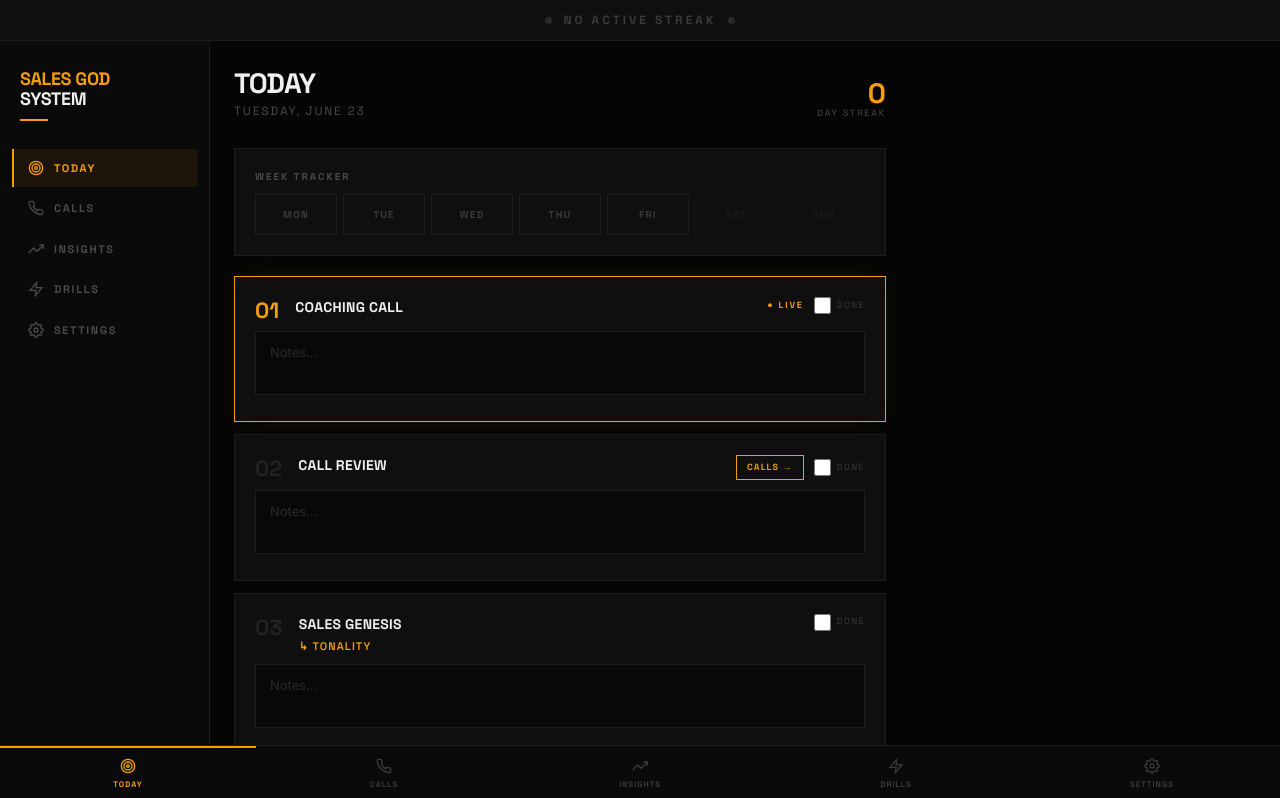
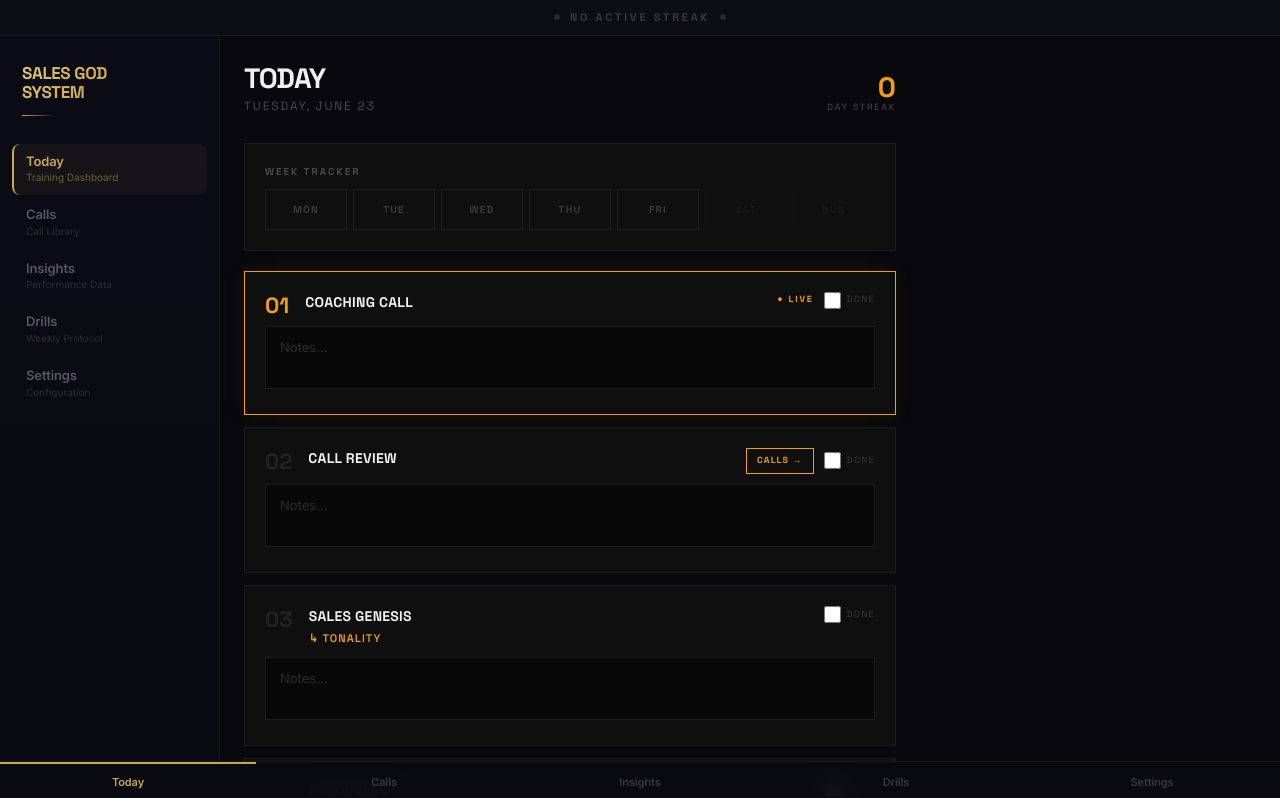
Before and after one commit to markodeksnis-coder/leyvix-tools, a React (Vite) app: page / in a window 1280 px wide. Shown: the top 798 px of the page. Built offline with nearby package versions, Linux system fonts and the light colour scheme.

Commit message:
luxury redesign: Marko OS layout patterns + champagne gold on deep black

```diff
--- a/src/App.jsx
+++ b/src/App.jsx
@@ -7,28 +7,14 @@ import Settings from './pages/Settings.jsx';
 import { loadSettings, loadStreak } from './utils/storage.js';
 
 const NAV = [
-  { id: 'today',    label: 'TODAY',    icon: <TargetIcon /> },
-  { id: 'calls',    label: 'CALLS',    icon: <PhoneIcon /> },
-  { id: 'insights', label: 'INSIGHTS', icon: <TrendIcon /> },
-  { id: 'drills',   label: 'DRILLS',   icon: <BoltIcon /> },
-  { id: 'settings', label: 'SETTINGS', icon: <GearIcon /> },
+  { id:'today',    label:'Today',    sub:'Training Dashboard' },
+  { id:'calls',    label:'Calls',    sub:'Call Library' },
+  { id:'insights', label:'Insights', sub:'Performance Data' },
+  { id:'drills',   label:'Drills',   sub:'Weekly Protocol' },
+  { id:'settings', label:'Settings', sub:'Configuration' },
 ];
 
-function TargetIcon() {
-  return <svg width="16" height="16" viewBox="0 0 24 24" fill="none" stroke="currentColor" strokeWidth="2"><circle cx="12" cy="12" r="10"/><circle cx="12" cy="12" r="6"/><circle cx="12" cy="12" r="2"/></svg>;
-}
-function PhoneIcon() {
-  return <svg width="16" height="16" viewBox="0 0 24 24" fill="none" stroke="currentColor" strokeWidth="2"><path d="M22 16.92v3a2 2 0 0 1-2.18 2 19.79 19.79 0 0 1-8.63-3.07A19.5 19.5 0 0 1 4.69 13a19.79 19.79 0 0 1-3.07-8.67A2 2 0 0 1 3.56 2h3a2 2 0 0 1 2 1.72c.127.96.361 1.903.7 2.81a2 2 0 0 1-.45 2.11L8.09 9.91a16 16 0 0 0 6 6l1.27-1.27a2 2 0 0 1 2.11-.45c.907.339 1.85.573 2.81.7A2 2 0 0 1 22 16.92z"/></svg>;
-}
-function TrendIcon() {
-  return <svg width="16" height="16" viewBox="0 0 24 24" fill="none" stroke="currentColor" strokeWidth="2"><polyline points="23 6 13.5 15.5 8.5 10.5 1 18"/><polyline points="17 6 23 6 23 12"/></svg>;
-}
-function BoltIcon() {
-  return <svg width="16" height="16" viewBox="0 0 24 24" fill="none" stroke="currentColor" strokeWidth="2"><polygon points="13 2 3 14 12 14 11 22 21 10 12 10 13 2"/></svg>;
-}
-function GearIcon() {
-  return <svg width="16" height="16" viewBox="0 0 24 24" fill="none" stroke="currentColor" strokeWidth="2"><circle cx="12" cy="12" r="3"/><path d="M19.4 15a1.65 1.65 0 0 0 .33 1.82l.06.06a2 2 0 0 1-2.83 2.83l-.06-.06a1.65 1.65 0 0 0-1.82-.33 1.65 1.65 0 0 0-1 1.51V21a2 2 0 0 1-4 0v-.09A1.65 1.65 0 0 0 9 19.4a1.65 1.65 0 0 0-1.82.33l-.06.06a2 2 0 0 1-2.83-2.83l.06-.06A1.65 1.65 0 0 0 4.68 15a1.65 1.65 0 0 0-1.51-1H3a2 2 0 0 1 0-4h.09A1.65 1.65 0 0 0 4.6 9a1.65 1.65 0 0 0-.33-1.82l-.06-.06a2 2 0 0 1 2.83-2.83l.06.06A1.65 1.65 0 0 0 9 4.68a1.65 1.65 0 0 0 1-1.51V3a2 2 0 0 1 4 0v.09a1.65 1.65 0 0 0 1 1.51 1.65 1.65 0 0 0 1.82-.33l.06-.06a2 2 0 0 1 2.83 2.83l-.06.06A1.65 1.65 0 0 0 19.4 9a1.65 1.65 0 0 0 1.51 1H21a2 2 0 0 1 0 4h-.09a1.65 1.65 0 0 0-1.51 1z"/></svg>;
-}
+const gold = '#c9a84c';
 
 export default function App() {
   const [page, setPage] = useState('today');
@@ -38,7 +24,7 @@ export default function App() {
   useEffect(() => { setStreak(loadStreak()); }, []);
 
   const renderPage = () => {
-    switch (page) {
+    switch(page) {
       case 'today':    return <Today settings={settings} streak={streak} onStreakUpdate={setStreak} onNavigate={setPage} />;
       case 'calls':    return <Calls settings={settings} />;
       case 'insights': return <Insights />;
@@ -49,103 +35,103 @@ export default function App() {
   };
 
   return (
-    <div style={{ background: '#050505', minHeight: '100vh', display: 'flex', flexDirection: 'column' }}>
+    <div style={{ background:'#08080d', minHeight:'100vh', display:'flex', flexDirection:'column' }}>
 
-      {/* Streak bar */}
+      {/* Streak ribbon */}
       <div
         className={streak > 0 ? 'streak-active' : ''}
         style={{
-          background: streak > 0 ? 'rgba(245,158,11,0.07)' : '#0f0f0f',
-          borderBottom: '1px solid #1c1c1c',
-          padding: '11px 20px',
-          display: 'flex',
-          alignItems: 'center',
-          justifyContent: 'center',
-          gap: 12,
-          position: 'sticky',
-          top: 0,
-          zIndex: 100,
+          background: streak > 0 ? 'rgba(201,168,76,0.05)' : '#0d0d14',
+          borderBottom: `1px solid ${streak > 0 ? 'rgba(201,168,76,0.2)' : '#1a1a26'}`,
+          padding: '9px 24px',
+          display: 'flex', alignItems: 'center', justifyContent: 'center', gap: 10,
+          position: 'sticky', top: 0, zIndex: 100,
+          backdropFilter: 'blur(10px)',
         }}
       >
-        <span
-          className={streak > 0 ? 'dot-blink' : ''}
-          style={{ width: 7, height: 7, borderRadius: '50%', background: streak > 0 ? '#f59e0b' : '#2a2a2a', display: 'inline-block' }}
-        />
-        <span style={{ fontFamily: 'Space Grotesk', fontWeight: 800, fontSize: 12, letterSpacing: '0.25em', color: streak > 0 ? '#f59e0b' : '#3a3a3a' }}>
+        <span className={streak > 0 ? 'blink' : ''}
+          style={{ width:6, height:6, borderRadius:'50%', background: streak>0 ? gold : '#2a2825', display:'inline-block' }}/>
+        <span style={{ fontFamily:'Space Grotesk', fontWeight:700, fontSize:11, letterSpacing:'0.25em',
+          color: streak>0 ? gold : '#3a3835',
+          background: streak>0 ? `linear-gradient(90deg, #c9a84c, #e2c675, #c9a84c)` : 'none',
+          WebkitBackgroundClip: streak>0 ? 'text' : 'none',
+          WebkitTextFillColor: streak>0 ? 'transparent' : '#3a3835',
+        }}>
           {streak > 0 ? `${streak} DAY STREAK` : 'NO ACTIVE STREAK'}
         </span>
-        <span
-          className={streak > 0 ? 'dot-blink' : ''}
-          style={{ width: 7, height: 7, borderRadius: '50%', background: streak > 0 ? '#f59e0b' : '#2a2a2a', display: 'inline-block', animationDelay: '0.7s' }}
-        />
+        <span className={streak > 0 ? 'blink' : ''} style={{ animationDelay:'0.8s',
+          width:6, height:6, borderRadius:'50%', background: streak>0 ? gold : '#2a2825', display:'inline-block' }}/>
       </div>
 
-      <div style={{ display: 'flex', flex: 1, overflow: 'hidden' }}>
+      <div style={{ display:'flex', flex:1, overflow:'hidden' }}>
 
         {/* Sidebar — desktop */}
-        <nav className="hidden md:flex" style={{ width: 210, background: '#0a0a0a', borderRight: '1px solid #1c1c1c', flexDirection: 'column', flexShrink: 0 }}>
-          <div style={{ padding: '28px 20px 20px' }}>
-            <div style={{ fontFamily: 'Space Grotesk', fontWeight: 900, fontSize: 18, color: '#f59e0b', letterSpacing: '-0.02em', lineHeight: 1.1 }}>SALES GOD</div>
-            <div style={{ fontFamily: 'Space Grotesk', fontWeight: 900, fontSize: 18, color: '#f0f0f0', letterSpacing: '-0.02em', lineHeight: 1.1 }}>SYSTEM</div>
-            <div style={{ width: 28, height: 2, background: '#f59e0b', marginTop: 10 }} />
+        <nav className="hidden md:flex" style={{
+          width: 220, flexShrink: 0, flexDirection:'column',
+          background: 'linear-gradient(180deg, #0b0b15 0%, #09090f 100%)',
+          borderRight: '1px solid #15151f',
+        }}>
+          {/* Brand */}
+          <div style={{ padding:'28px 22px 24px' }}>
+            <div style={{
+              fontFamily:'Space Grotesk', fontWeight:900, fontSize:17, lineHeight:1.15,
+              background: 'linear-gradient(135deg, #e2c675 0%, #c9a84c 50%, #a8893a 100%)',
+              WebkitBackgroundClip:'text', WebkitTextFillColor:'transparent',
+              letterSpacing:'-0.02em',
+            }}>SALES GOD<br />SYSTEM</div>
+            <div style={{ width:32, height:1, background:'linear-gradient(90deg,#c9a84c,transparent)', marginTop:12 }}/>
           </div>
-          <div style={{ flex: 1, padding: '8px 12px', display: 'flex', flexDirection: 'column', gap: 2 }}>
+
+          {/* Nav */}
+          <div style={{ flex:1, padding:'4px 12px', display:'flex', flexDirection:'column', gap:2 }}>
             {NAV.map(item => {
               const active = page === item.id;
               return (
-                <button
-                  key={item.id}
-                  onClick={() => setPage(item.id)}
+                <button key={item.id} onClick={() => setPage(item.id)}
                   style={{
-                    display: 'flex', alignItems: 'center', gap: 10,
-                    padding: '11px 14px',
-                    fontFamily: 'Space Grotesk', fontWeight: 700, fontSize: 11, letterSpacing: '0.15em',
-                    border: 'none',
-                    background: active ? 'rgba(245,158,11,0.08)' : 'transparent',
-                    color: active ? '#f59e0b' : '#4a4a4a',
-                    cursor: 'pointer', textAlign: 'left', transition: 'all 0.15s',
-                    borderLeft: `2px solid ${active ? '#f59e0b' : 'transparent'}`,
+                    display:'flex', flexDirection:'column', alignItems:'flex-start',
+                    padding: '10px 12px', border:'none', borderRadius:8,
+                    background: active ? 'rgba(201,168,76,0.06)' : 'transparent',
+                    borderLeft: `2px solid ${active ? gold : 'transparent'}`,
+                    cursor:'pointer', textAlign:'left', transition:'all 0.15s',
                   }}
                 >
-                  {item.icon}
-                  {item.label}
+                  <span style={{ fontSize:13, fontWeight:700, color: active ? gold : '#5a5660', letterSpacing:'-0.01em', lineHeight:1.2 }}>{item.label}</span>
+                  <span style={{ fontSize:10, color: active ? 'rgba(201,168,76,0.5)' : '#2e2c30', marginTop:1 }}>{item.sub}</span>
                 </button>
               );
             })}
           </div>
-          <div style={{ padding: '16px 20px', borderTop: '1px solid #1c1c1c' }}>
-            <div style={{ fontFamily: 'Space Grotesk', fontSize: 9, color: '#2a2a2a', letterSpacing: '0.2em' }}>BUILT FOR MARKO</div>
+
+          {/* Footer */}
+          <div style={{ padding:'16px 22px', borderTop:'1px solid #13131e' }}>
+            <div style={{ fontSize:9, fontWeight:700, color:'#2a2828', letterSpacing:'0.2em', textTransform:'uppercase' }}>Built for Marko</div>
           </div>
         </nav>
 
-        {/* Main content */}
-        <main style={{ flex: 1, overflowY: 'auto', paddingBottom: 72 }}>
+        {/* Main */}
+        <main style={{ flex:1, overflowY:'auto', paddingBottom:72 }}>
           {renderPage()}
         </main>
       </div>
 
-      {/* Bottom tabs — mobile */}
+      {/* Mobile bottom nav */}
       <nav className="md:hidden" style={{
-        position: 'fixed', bottom: 0, left: 0, right: 0,
-        background: '#0a0a0a', borderTop: '1px solid #1c1c1c',
-        display: 'flex', zIndex: 50,
+        position:'fixed', bottom:0, left:0, right:0,
+        background:'rgba(10,10,18,0.95)', backdropFilter:'blur(12px)',
+        borderTop:'1px solid #1a1a26', display:'flex', zIndex:50,
       }}>
         {NAV.map(item => (
-          <button
-            key={item.id}
-            onClick={() => setPage(item.id)}
+          <button key={item.id} onClick={() => setPage(item.id)}
             style={{
-              flex: 1, display: 'flex', flexDirection: 'column',
-              alignItems: 'center', justifyContent: 'center',
-              padding: '10px 4px', gap: 4,
-              border: 'none', background: 'transparent',
-              color: page === item.id ? '#f59e0b' : '#3a3a3a',
-              cursor: 'pointer', transition: 'color 0.15s',
-              borderTop: page === item.id ? '2px solid #f59e0b' : '2px solid transparent',
+              flex:1, display:'flex', flexDirection:'column', alignItems:'center',
+              padding:'10px 4px', gap:3, border:'none', background:'transparent',
+              color: page===item.id ? gold : '#3a3835',
+              borderTop: `2px solid ${page===item.id ? gold : 'transparent'}`,
+              transition:'all 0.15s', cursor:'pointer',
             }}
           >
-            {item.icon}
-            <span style={{ fontFamily: 'Space Grotesk', fontWeight: 700, fontSize: 8, letterSpacing: '0.12em' }}>{item.label}</span>
+            <span style={{ fontSize:11, fontWeight:700, letterSpacing:'-0.01em' }}>{item.label}</span>
           </button>
         ))}
       </nav>
--- a/src/index.css
+++ b/src/index.css
@@ -3,54 +3,61 @@
 @tailwind utilities;
 
 :root {
-  --gold: #f59e0b;
-  --gold-dim: #d97706;
-  --green: #10b981;
-  --bg: #050505;
-  --card: #0f0f0f;
-  --border: #1c1c1c;
-  --text: #f0f0f0;
-  --muted: #6b6b6b;
+  --bg:      #08080d;
+  --surface: #0d0d14;
+  --card:    #0f0f18;
+  --border:  rgba(201,168,76,0.1);
+  --border2: #1a1a26;
+  --gold:    #c9a84c;
+  --gold-lt: #e2c675;
+  --gold-dim: rgba(201,168,76,0.08);
+  --green:   #10b981;
+  --red:     #ef4444;
+  --text:    #ede8da;
+  --text2:   #7a7570;
+  --text3:   #2e2c2a;
 }
 
-* { box-sizing: border-box; }
+*, *::before, *::after { box-sizing: border-box; margin: 0; padding: 0; }
+html, body, #root { height: 100%; }
 
 body {
   background: var(--bg);
   color: var(--text);
   font-family: 'Inter', sans-serif;
+  font-size: 14px;
+  line-height: 1.5;
   -webkit-font-smoothing: antialiased;
 }
 
-@keyframes gold-pulse {
-  0%, 100% { box-shadow: 0 0 0 0 rgba(245,158,11,0); opacity: 1; }
-  50% { box-shadow: 0 0 30px 6px rgba(245,158,11,0.25); opacity: 0.95; }
+::-webkit-scrollbar { width: 3px; }
+::-webkit-scrollbar-track { background: transparent; }
+::-webkit-scrollbar-thumb { background: #1e1e2a; border-radius: 4px; }
+
+@keyframes gold-glow {
+  0%, 100% { box-shadow: 0 0 0 0 rgba(201,168,76,0); }
+  50%       { box-shadow: 0 0 28px 4px rgba(201,168,76,0.18); }
 }
-.streak-active { animation: gold-pulse 2s ease-in-out infinite; }
+.streak-active { animation: gold-glow 2.5s ease-in-out infinite; }
 
-@keyframes dot-blink {
-  0%, 100% { opacity: 1; }
-  50% { opacity: 0.2; }
-}
-.dot-blink { animation: dot-blink 1.4s ease-in-out infinite; }
+@keyframes blink { 0%,100%{opacity:1} 50%{opacity:0.15} }
+.blink { animation: blink 1.6s ease-in-out infinite; }
 
 @keyframes spin { to { transform: rotate(360deg); } }
 
-::-webkit-scrollbar { width: 3px; }
-::-webkit-scrollbar-track { background: var(--bg); }
-::-webkit-scrollbar-thumb { background: #1c1c1c; }
-
 input, textarea, select {
-  background: var(--bg);
+  font-family: 'Inter', sans-serif;
+  background: var(--surface);
   color: var(--text);
-  border: 1px solid var(--border);
-  font-family: 'Inter', sans-serif;
+  border: 1px solid var(--border2);
+  outline: none;
   resize: none;
-  outline: none;
-  transition: border-color 0.15s;
+  transition: border-color 0.2s, box-shadow 0.2s;
 }
 input:focus, textarea:focus, select:focus {
   border-color: var(--gold);
-  box-shadow: 0 0 0 1px rgba(245,158,11,0.2);
+  box-shadow: 0 0 0 2px rgba(201,168,76,0.1);
 }
-input::placeholder, textarea::placeholder { color: #2a2a2a; }
+input::placeholder, textarea::placeholder { color: var(--text3); }
+button { font-family: 'Inter', sans-serif; cursor: pointer; }
+select option { background: #13131e; color: var(--text); }
```
